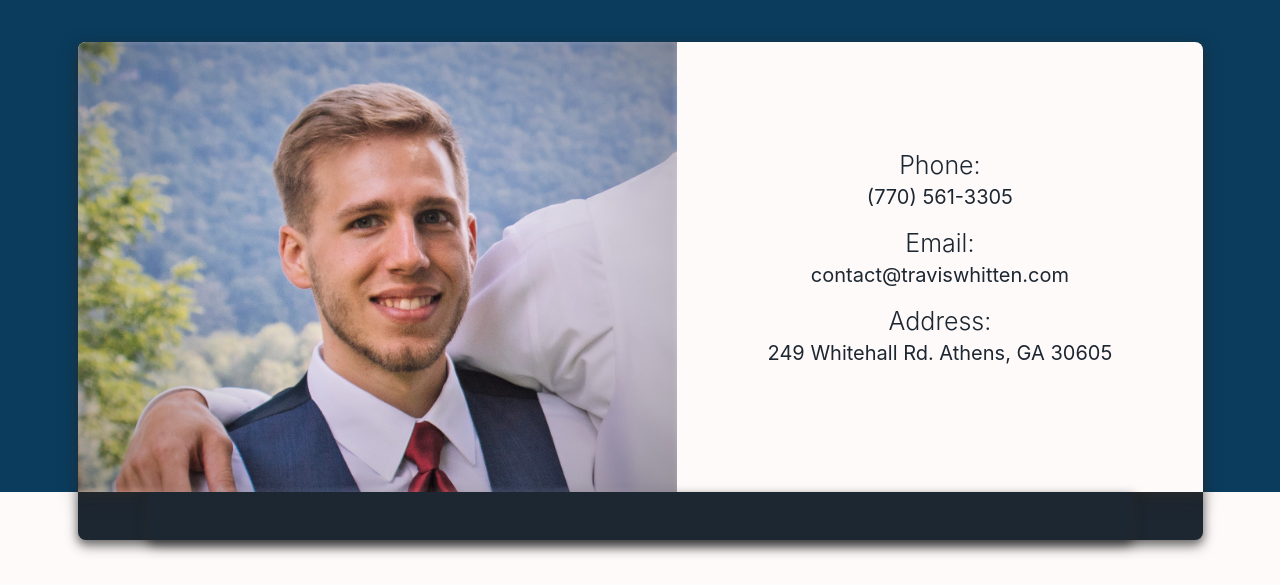
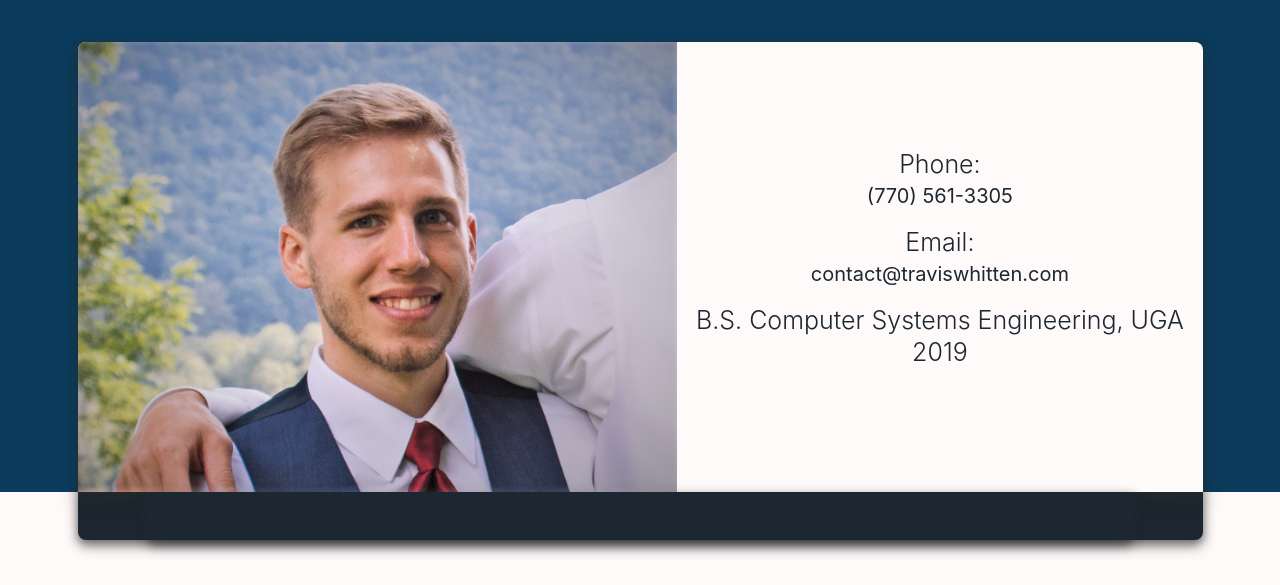
Before and after one commit to trw68319/traviswhitten.com, a website: page docs/index.html in a window 1280 px wide. Shown: the part 62-647 px from the top of the page. Drawn offline with Linux system fonts and the light colour scheme.

Commit message:
Personal Info Update

```diff
--- a/docs/index.html
+++ b/docs/index.html
@@ -39,7 +39,7 @@
                     <div class="description col-12 col-sm-5 col-xl float-sm-left text-center justify-content-center my-auto pl-sm-0">
                         <p><span class="display-4">Phone: </span><br>(770) 561-3305</p>
                         <p><span class="display-4">Email: </span><br>contact@traviswhitten.com</p>
-                        <p><span class="display-4">Address: </span><br>249 Whitehall Rd. Athens, GA 30605</p>
+                        <p><span class="display-4">B.S. Computer Systems Engineering, UGA 2019</span></p>
                     </div>
                 </div>
             </div>
```
